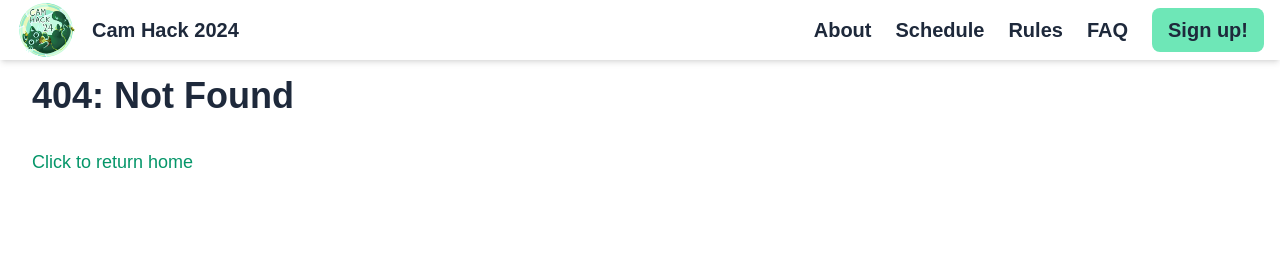
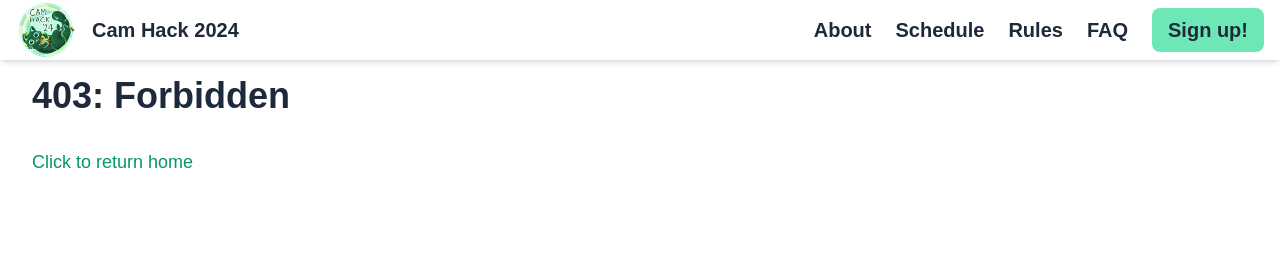
Before and after one commit to IntGrah/camhack, a SvelteKit app: page /403 in a window 1280 px wide. Before the commit this address had no page. Shown: the top 258 px of the page. Built offline with nearby package versions, Linux system fonts and the light colour scheme; a web font is replaced by a local one.

Commit message:
403 page

```diff
--- /dev/null
+++ b/src/routes/403/+page.svelte
@@ -0,0 +1,10 @@
+<section>
+    <div class="max-w-7xl mx-auto">
+        <h1 class="mb-8 text-4xl font-bold">
+            403: Forbidden
+        </h1>
+        <p>
+            <a href="/" class="theme-hyperlink">Click to return home</a>
+        </p>
+    </div>
+</section>
```
